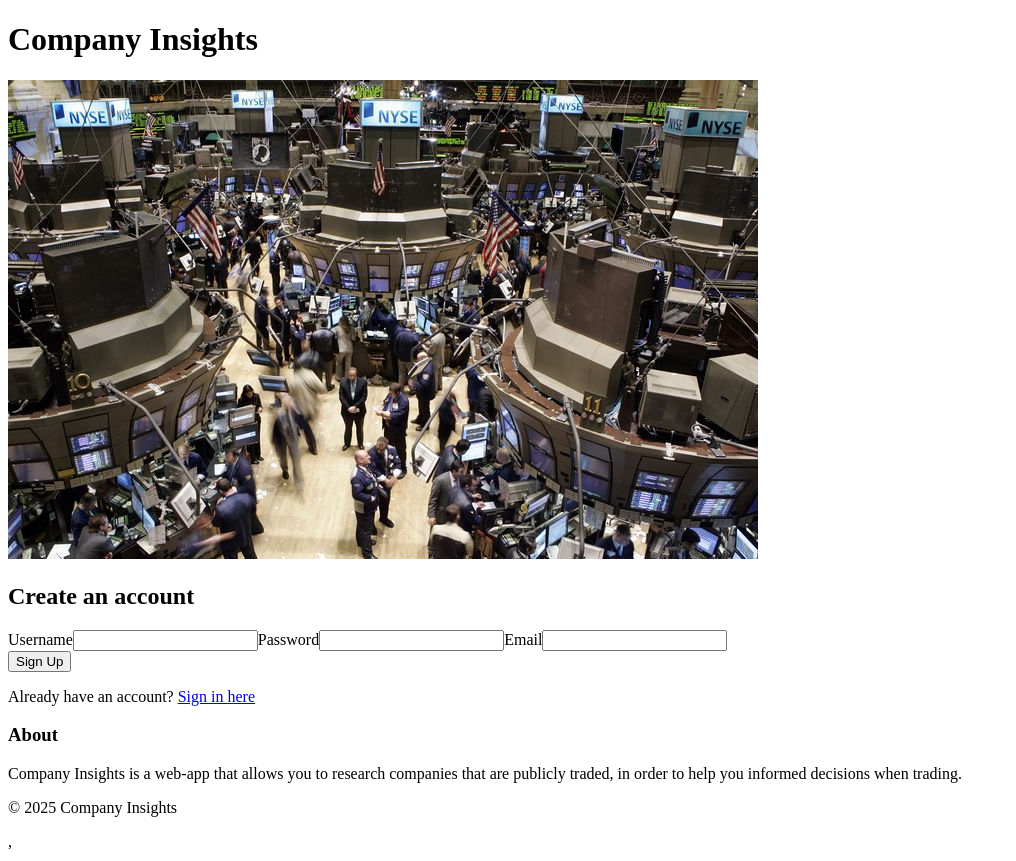
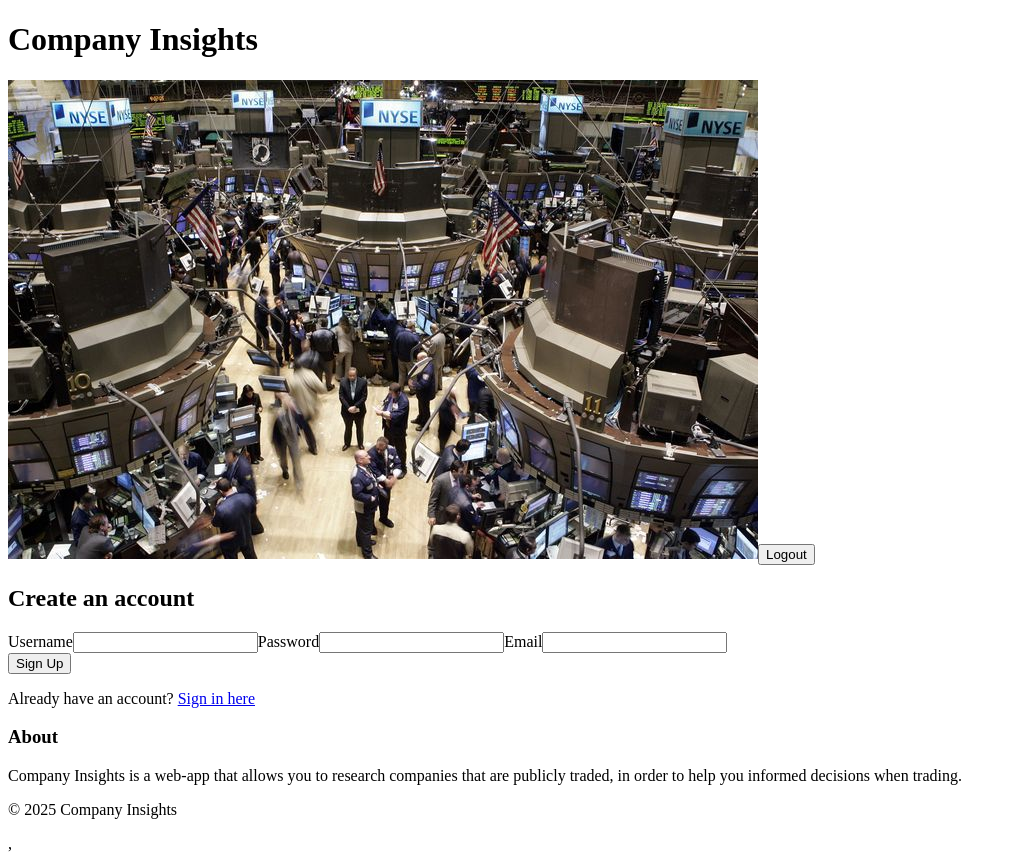
Before and after one commit to CompanyInsightCapstone/CompanyInsight, a React (Vite) app in the folder client/: page /signup in a window 1280 px wide. Shown: the whole page, without its empty margins (0-1016 px from the left). Built offline with nearby package versions, Linux system fonts and the light colour scheme; no server answers.

Commit message:
[feature] User login/signup is functional

```diff
--- a/client/src/components/Header.jsx
+++ b/client/src/components/Header.jsx
@@ -1,8 +1,31 @@
+import { Link, useNavigate } from "react-router-dom";
+import { UserContext } from "../contexts/UserContext";
+import { useContext } from "react";
+import { METHOD_ENUM, options, SERVER_ADDRESS } from "../api/util";
+
 export default function Header() {
-  return (
-    <header>
-      <h1>Company Insights</h1>
-      <img src="NYSETradingFloor.jpg" alt="NYSETradingFloor" />
-    </header>
+    const { user, setUser} = useContext(UserContext);
+    const navigate = useNavigate();
+
+    const handleLogout= (event) => {
+        event.preventDefault();
+        try {
+            const response = fetch(`${SERVER_ADDRESS}/logout`, {...options(METHOD_ENUM.GET), credentials: "include"})
+            if (response.ok) {
+                setUser(null);
+                navigate("/login");
+            } else {
+                console.log(response)
+            }
+        } catch (error) {
+            console.log(error)
+        }
+    }
+    return (
+        <header>
+        <h1>Company Insights</h1>
+        <img src="NYSETradingFloor.jpg" alt="NYSETradingFloor" />
+        <button onClick={handleLogout}>Logout</button>
+        </header>
   );
 }
--- a/client/src/components/WithAuth.jsx
+++ b/client/src/components/WithAuth.jsx
@@ -11,7 +11,7 @@ const WithAuth = (WrappedComponent) => {
 
         useEffect(() => {
             if (!user) {
-                fetch(`${SERVER_ADDRESS}/check-session`,   {...options(METHOD_ENUM.GET), credentials: "include"})
+                fetch(`${SERVER_ADDRESS}/check-session`, {...options(METHOD_ENUM.POST), credentials: "include"})
                     .then((response) => response.json())
                     .then((data) => {
                         if (data.id) {
--- a/client/src/pages/Signup.jsx
+++ b/client/src/pages/Signup.jsx
@@ -2,9 +2,10 @@ import Header from "../components/Header";
 import Footer from "../components/Footer";
 import { useState } from "react";
 import { METHOD_ENUM, options, SERVER_ADDRESS } from "../api/util";
-import { Link } from "react-router-dom";
+import { useNavigate, Link } from "react-router-dom";
 
 export default function Signup() {
+  const navigate = useNavigate();
   const [formData, setFormData] = useState({
     username: "",
     password: "",
@@ -25,7 +26,7 @@ export default function Signup() {
       const data = await response.json();
       if (response.ok) {
         setMessage({ type: "success", text: "Signup successful!" });
-
+        navigate("/login");
       } else {
         setMessage({ type: "error", text: data.error || "Signup failed." });
       }
@@ -37,8 +38,9 @@ export default function Signup() {
   return (
     <>
       <Header />
-        <h2>Create an account </h2>
-        <form className="signup-form" onSubmit={handleSubmit}>
+      <main className="auth-form-container" >
+        <h2 className="auth-form-header">Create an account </h2>
+        <form className="auth-form" onSubmit={handleSubmit}>
             <label htmlFor="username">Username</label>
             <input
                 type="text"
@@ -74,6 +76,7 @@ export default function Signup() {
                 </div>
             )}
         </form>
+        </main>
       <Footer />
     </>
   );
```
Also changed, not shown: 1 other file (tests, documents, lock files or other folders).
